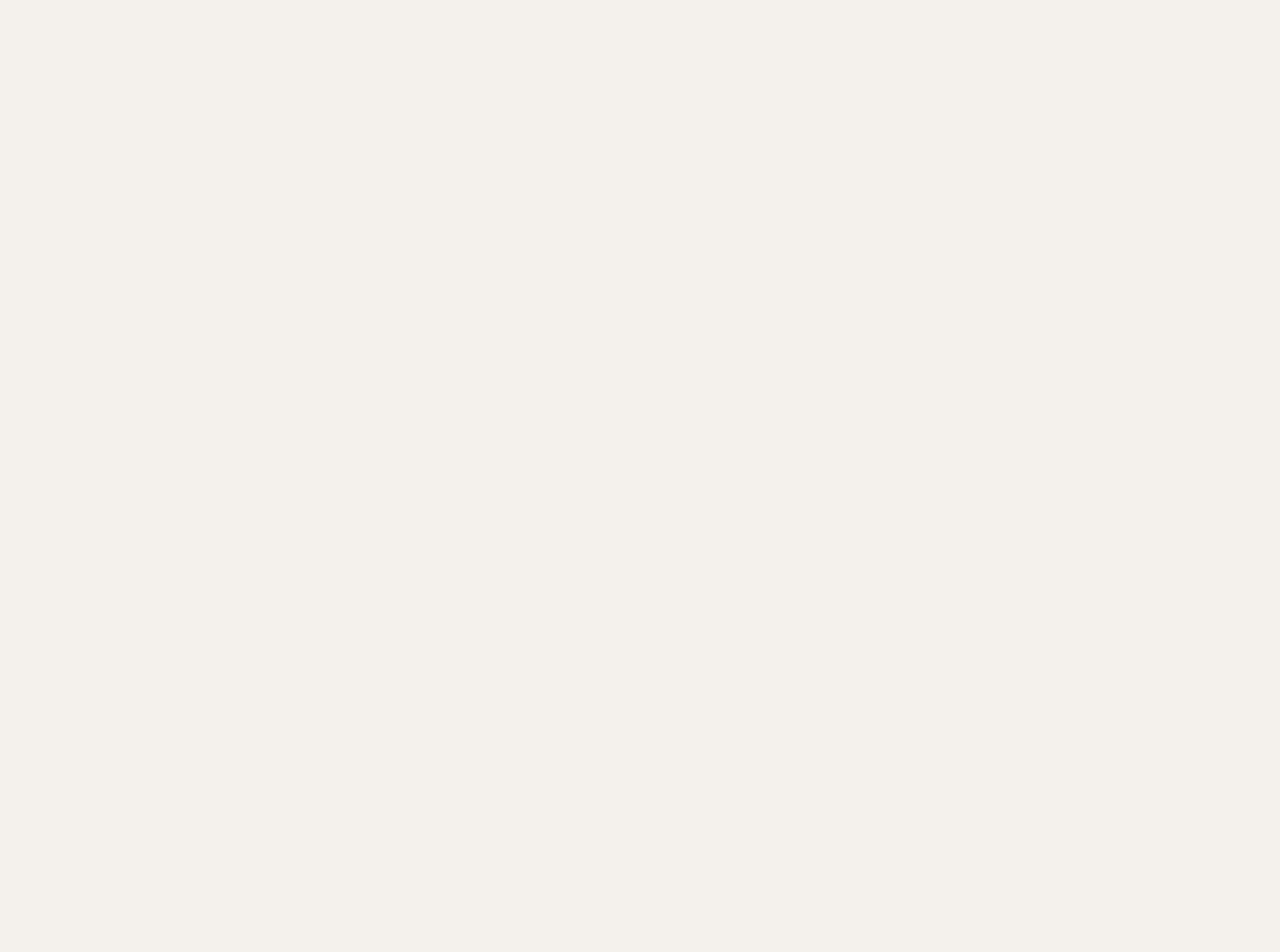
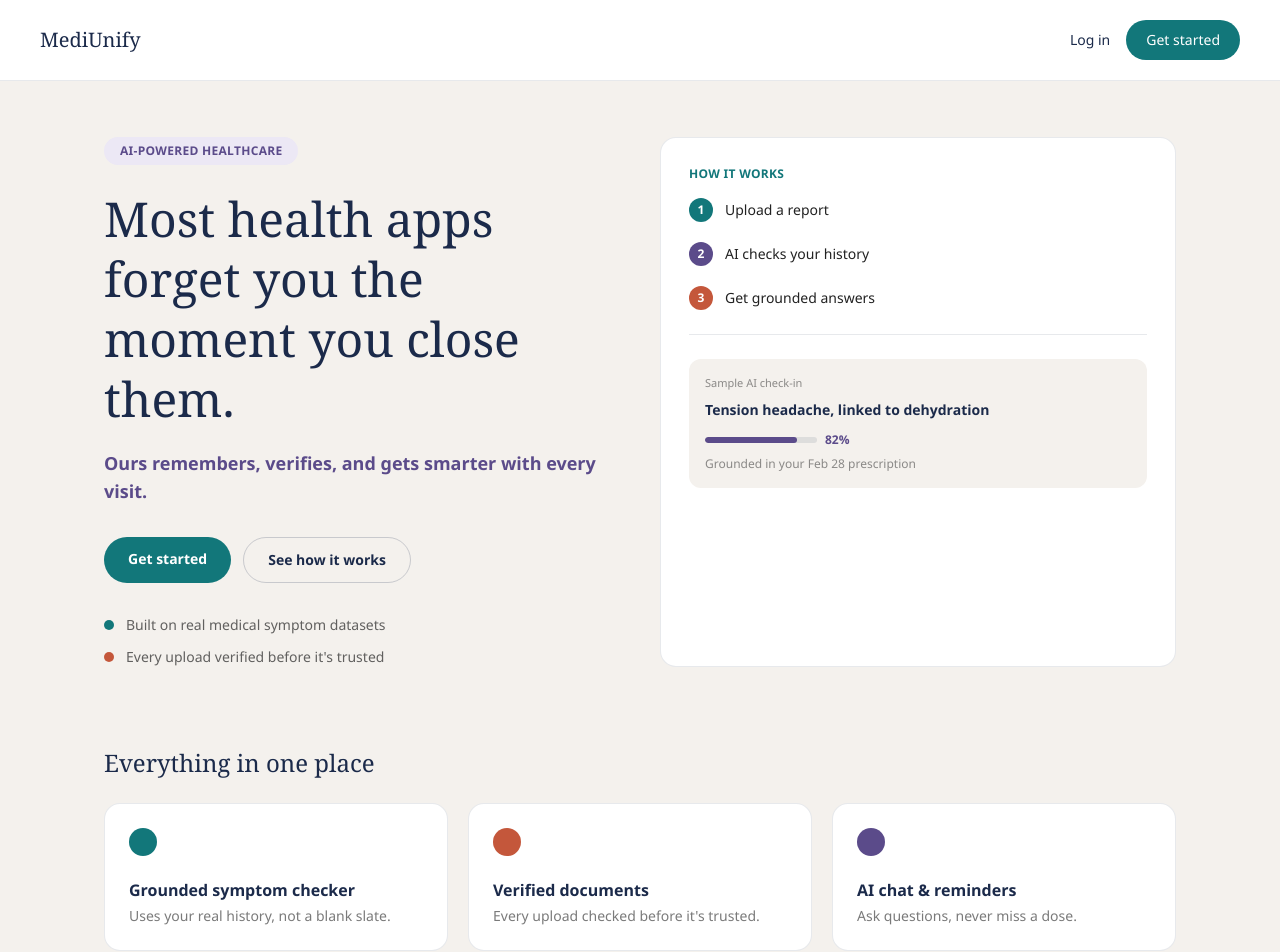
Before and after one commit to bulbul-18/mediunify, a Next.js app: page / in a window 1280 px wide. Before the commit this address had no page. Shown: the top 952 px of the page. Before the commit the page ends 800 px from the top, so only its background shows below. Built offline with nearby package versions, Linux system fonts and the light colour scheme.

Commit message:
Add landing page

```diff
--- a/src/app/page.tsx
+++ b/src/app/page.tsx
@@ -1,7 +1,155 @@
-import { redirect } from "next/navigation";
+import Link from "next/link";
 
-export default function Home() {
-  // Auth will gate this in a later step — for now, land straight on the
-  // dashboard so the timeline is what's demoed first.
-  redirect("/dashboard");
+const FEATURES = [
+  {
+    title: "Grounded symptom checker",
+    desc: "Uses your real history, not a blank slate.",
+    color: "bg-teal",
+  },
+  {
+    title: "Verified documents",
+    desc: "Every upload checked before it's trusted.",
+    color: "bg-coral",
+  },
+  {
+    title: "AI chat & reminders",
+    desc: "Ask questions, never miss a dose.",
+    color: "bg-purple",
+  },
+];
+
+const HOW_IT_WORKS = [
+  { num: "1", label: "Upload a report", color: "bg-teal" },
+  { num: "2", label: "AI checks your history", color: "bg-purple" },
+  { num: "3", label: "Get grounded answers", color: "bg-coral" },
+];
+
+export default function LandingPage() {
+  return (
+    <div className="min-h-full bg-background">
+      <header className="flex items-center justify-between border-b border-navy/10 bg-white px-10 py-5">
+        <span className="font-display text-xl text-navy">MediUnify</span>
+        <div className="flex items-center gap-4">
+          <Link href="/dashboard" className="text-sm font-medium text-navy">
+            Log in
+          </Link>
+          <Link
+            href="/dashboard"
+            className="rounded-full bg-teal px-5 py-2.5 text-sm font-medium text-white hover:bg-teal-dark"
+          >
+            Get started
+          </Link>
+        </div>
+      </header>
+
+      <main className="mx-auto max-w-6xl px-10 py-14">
+        <div className="grid gap-10 lg:grid-cols-2">
+          <div>
+            <span className="inline-block rounded-full bg-purple-light px-4 py-1.5 text-xs font-semibold tracking-wide text-purple">
+              AI-POWERED HEALTHCARE
+            </span>
+            <h1 className="mt-6 font-display text-4xl leading-tight text-navy sm:text-5xl">
+              Most health apps forget you the moment you close them.
+            </h1>
+            <p className="mt-5 text-lg font-semibold text-purple">
+              Ours remembers, verifies, and gets smarter with every visit.
+            </p>
+            <div className="mt-8 flex flex-wrap gap-3">
+              <Link
+                href="/dashboard"
+                className="rounded-full bg-teal px-6 py-3 text-sm font-semibold text-white hover:bg-teal-dark"
+              >
+                Get started
+              </Link>
+              <a href="#how-it-works" className="rounded-full border border-navy/20 px-6 py-3 text-sm font-semibold text-navy hover:bg-navy/5">
+                See how it works
+              </a>
+            </div>
+            <div className="mt-8 space-y-3">
+              <div className="flex items-center gap-3">
+                <span className="h-2.5 w-2.5 rounded-full bg-teal" />
+                <span className="text-sm text-foreground/70">
+                  Built on real medical symptom datasets
+                </span>
+              </div>
+              <div className="flex items-center gap-3">
+                <span className="h-2.5 w-2.5 rounded-full bg-coral" />
+                <span className="text-sm text-foreground/70">
+                  Every upload verified before it's trusted
+                </span>
+              </div>
+            </div>
+          </div>
+
+          <div id="how-it-works" className="rounded-2xl border border-navy/10 bg-white p-7">
+            <p className="text-xs font-semibold tracking-wide text-teal">
+              HOW IT WORKS
+            </p>
+            <div className="mt-4 space-y-5">
+              {HOW_IT_WORKS.map((step) => (
+                <div key={step.num} className="flex items-center gap-3">
+                  <span className={`flex h-6 w-6 items-center justify-center rounded-full text-xs font-bold text-white ${step.color}`}>
+                    {step.num}
+                  </span>
+                  <span className="text-sm font-medium text-foreground">
+                    {step.label}
+                  </span>
+                </div>
+              ))}
+            </div>
+
+            <div className="mt-6 border-t border-navy/10 pt-6">
+              <div className="rounded-xl bg-background p-4">
+                <p className="text-[11px] font-medium text-foreground/50">
+                  Sample AI check-in
+                </p>
+                <p className="mt-2 text-sm font-semibold text-navy">
+                  Tension headache, linked to dehydration
+                </p>
+                <div className="mt-3 flex items-center gap-2">
+                  <span className="h-1.5 w-28 overflow-hidden rounded-full bg-navy/10">
+                    <span className="block h-full w-[82%] rounded-full bg-purple" />
+                  </span>
+                  <span className="text-xs font-semibold text-purple">
+                    82%
+                  </span>
+                </div>
+                <p className="mt-2 text-xs text-foreground/50">
+                  Grounded in your Feb 28 prescription
+                </p>
+              </div>
+            </div>
+          </div>
+        </div>
+
+        <div className="mt-20">
+          <h2 className="font-display text-2xl text-navy">
+            Everything in one place
+          </h2>
+          <div className="mt-6 grid gap-5 sm:grid-cols-3">
+            {FEATURES.map((f) => (
+              <div key={f.title} className="rounded-2xl border border-navy/10 bg-white p-6">
+                <span className={`inline-block h-7 w-7 rounded-full ${f.color}`} />
+                <p className="mt-4 font-semibold text-navy">{f.title}</p>
+                <p className="mt-1 text-sm text-foreground/60">{f.desc}</p>
+              </div>
+            ))}
+          </div>
+        </div>
+
+        <div className="mt-14 rounded-2xl bg-teal-light px-8 py-6 text-center">
+          <p className="font-semibold text-teal-dark">
+            Finally, an AI that checks its own homework before trusting a scan.
+          </p>
+          <p className="mt-1 text-sm text-teal-dark/80">
+            Early pilot feedback
+          </p>
+        </div>
+
+        <p className="mt-14 border-t border-navy/10 pt-4 text-xs text-foreground/50">
+          MediUnify provides informational suggestions and is not a substitute for professional medical advice.
+        </p>
+      </main>
+    </div>
+  );
 }
```
